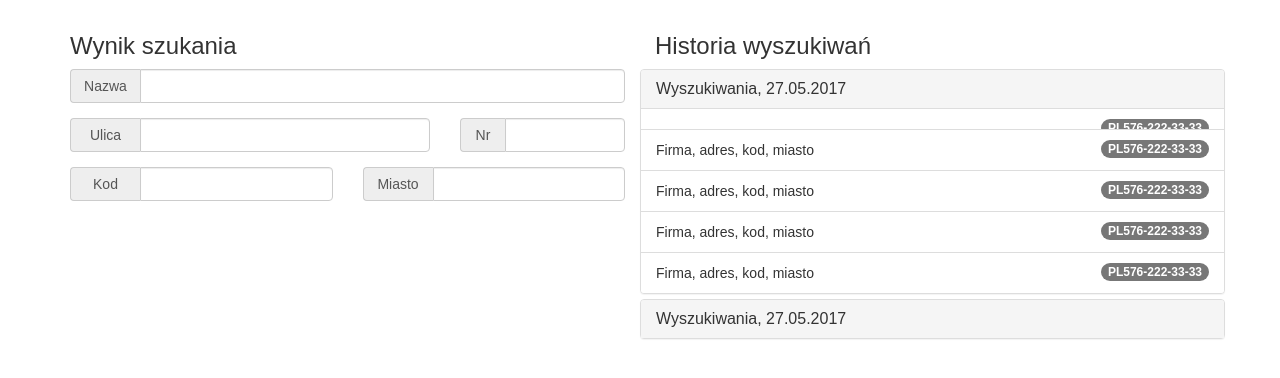
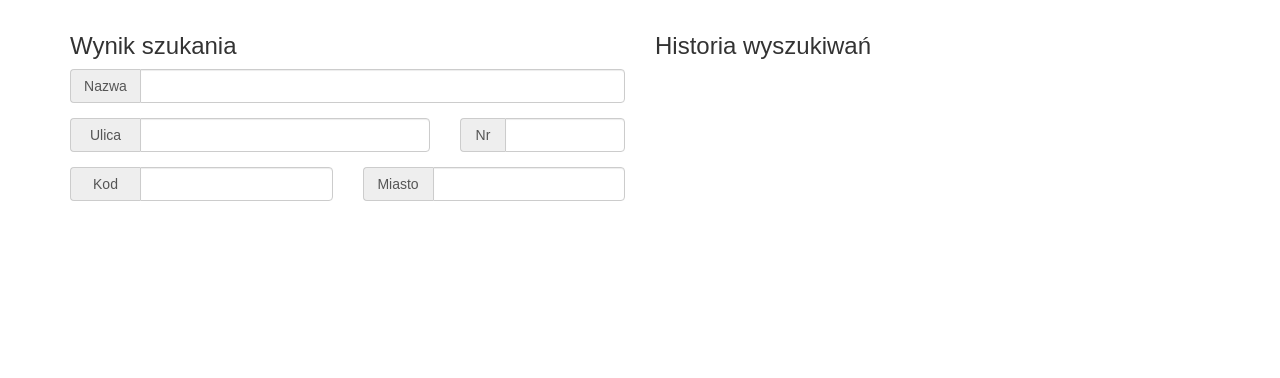
Before and after one commit to shofman1/proof, a React (Create React App) app: page / in a window 1280 px wide. Shown: the part 146-524 px from the top of the page. Built offline with nearby package versions, Linux system fonts and the light colour scheme; a web font is replaced by a local one.

Commit message:
kawałek dzialajacego history.js

```diff
--- a/public/css/style.css
+++ b/public/css/style.css
@@ -1,15 +1,15 @@
 .App {
   width: 100%;
 }
-
-
+/*
 @keyframes App-logo-spin {
   from { transform: rotate(0deg); }
   to { transform: rotate(360deg); }
 }
+animation: App-logo-spin infinite 0.5s linear;
+*/
 .App-logo {
   align-self: flex-start;
-  animation: App-logo-spin infinite 0.5s linear;
   padding: 25px;
 }
 .App-header {
@@ -21,7 +21,6 @@
 }
 
 form span.input-group-addon {
-
     min-width: 70px;
 }
 form span.input-group-addon.smaller {
--- a/public/konfiguracja.json
+++ b/public/konfiguracja.json
@@ -1,3 +1,3 @@
 {
-    "historia": 1
+    "historia": 3
 }
--- a/src/App.js
+++ b/src/App.js
@@ -87,6 +87,7 @@ class App extends Component {
     this.shortenHistoryToConfigDays();
     //tu zapisz historię do LOCALSTORAGE
     //this.saveHistoryToLocalStorage();
+    this.forceUpdate(); //zamienić na poprawny update state
   }
 
   setSearchResult(companyInfo) {
@@ -154,7 +155,7 @@ class App extends Component {
             </div>
             <div className="col-sm-6">
               <h3>Historia wyszukiwań</h3>
-              <History searchNum={this.state.searchNumber} historyArray={this.state.history} />
+              <History searchNum={this.state.searchNumber} searchHistory={this.state.searchHistory} />
             </div>
           </div>
         </div>
--- a/src/components/history.js
+++ b/src/components/history.js
@@ -3,48 +3,35 @@ import '../App.css';
 
 class History extends Component {
     render() {
-      let foo;
-      if(this.props.data) {
-          foo = this.props.data.foo;
+
+        if (this.props.searchHistory[0] !== undefined) {
+            console.log("Jest jakas Historia Wyszukiwań");
         }
-    return (
-        <section className="row">
 
-            <div className="panel-group" id="historyAccordion">
-                <div className="panel panel-default">
+        let historyDay = this.props.searchHistory.map( function(day){
+            return <div className="panel panel-default" key={day.timestamp}>
                     <div className="panel-heading">
                         <h4 className="panel-title">
-                        <a data-toggle="collapse" data-parent="#accordion" href="#collapse1">Wyszukiwania, 27.05.2017</a>
+                            <a data-toggle="collapse" data-parent="#accordion" href="#collapse1">Wyszukiwania z dnia {day.timestamp}</a>
                         </h4>
                     </div>
                     <div id="collapse1" className="panel-collapse collapse in">
                         <ul className="list-group">
-                            <li className="list-group-item">{foo}<span className="badge">PL576-222-33-33</span></li>
-                            <li className="list-group-item">Firma, adres, kod, miasto<span className="badge">PL576-222-33-33</span></li>
-                            <li className="list-group-item">Firma, adres, kod, miasto<span className="badge">PL576-222-33-33</span></li>
-                            <li className="list-group-item">Firma, adres, kod, miasto<span className="badge">PL576-222-33-33</span></li>
-                            <li className="list-group-item">Firma, adres, kod, miasto<span className="badge">PL576-222-33-33</span></li>
+                            <li className="list-group-item">aaa<span className="badge">PL576-222-33-33</span></li>
                         </ul>
                     </div>
             </div>
-                <div className="panel panel-default">
-                    <div className="panel-heading">
-                    <h4 className="panel-title">
-                        <a data-toggle="collapse" data-parent="#accordion" href="#collapse2">Wyszukiwania, 27.05.2017</a>
-                    </h4>
+        });
+
+
+
+
+
+        return (
+            <section className="row">
+                <div className="panel-group" id="historyAccordion">
+                    {historyDay}
                 </div>
-                    <div id="collapse2" className="panel-collapse collapse">
-                        <ul className="list-group">
-                            <li className="list-group-item">Firma, adres, kod, miasto<span className="badge">PL576-222-33-33</span></li>
-                            <li className="list-group-item">Firma, adres, kod, miasto<span className="badge">PL576-222-33-33</span></li>
-                            <li className="list-group-item">Firma, adres, kod, miasto<span className="badge">PL576-222-33-33</span></li>
-                            <li className="list-group-item">Firma, adres, kod, miasto<span className="badge">PL576-222-33-33</span></li>
-                            <li className="list-group-item">Firma, adres, kod, miasto<span className="badge">PL576-222-33-33</span></li>
-                        </ul>
-                    </div>
-                </div>
-            </div>
-
             </section>
         );
     }
```
Lines whose indentation alone changed are shown as unchanged.
